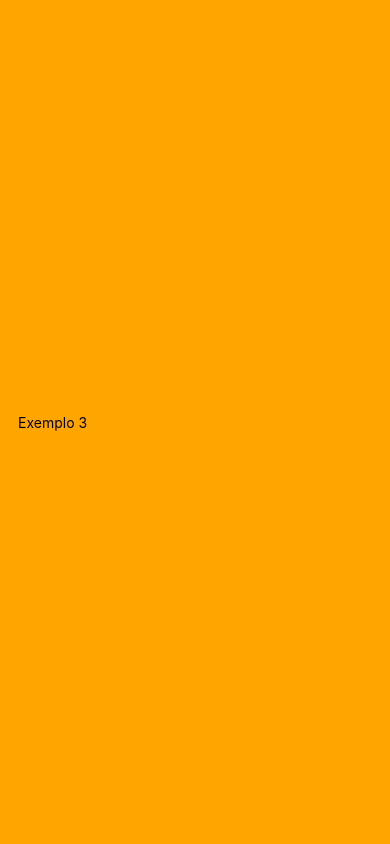
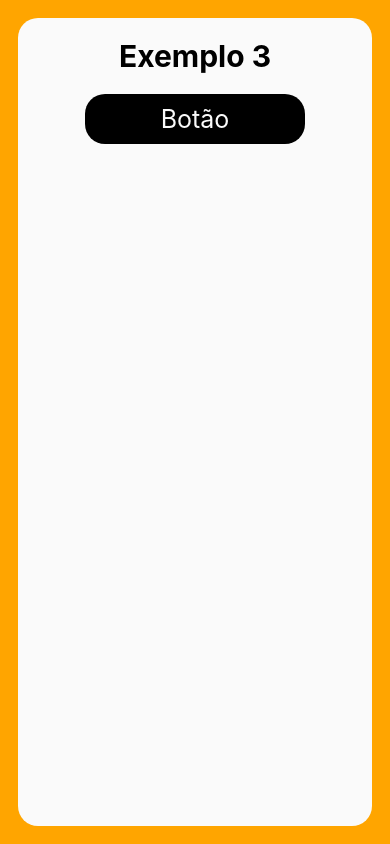
Before and after one commit to ubiratanntavares/aula_expo, a React Native app: screen / in a window 390 px wide. Built offline with nearby package versions, Linux system fonts and the light colour scheme.

Commit message:
Touchable/function onPress
Aprendemos a usar TouchableOpacity e function => onPress

```diff
--- a/App.js
+++ b/App.js
@@ -20,9 +20,8 @@
   container: {
     flex: 1,
     backgroundColor: 'orange',
-    //alignItems: 'center',
+    alignItems: 'center',
     justifyContent: 'center',
     padding:18,
-
   },
 });
--- a/src/ex_3/index.js
+++ b/src/ex_3/index.js
@@ -1,9 +1,20 @@
-import { View, Text, Pressable } from 'react-native';
+import { View, Text, TouchableOpacity } from 'react-native';
+
+import styles from './styles';
 
 export default function Exemplo_3 () {
+
+    function mensagem () {
+        alert('Aula de React-Native');
+    }
+
+
     return(
-        <View>
-            <Text>Exemplo 3</Text>
+        <View style={styles.container}>
+            <Text style={styles.titulo}>Exemplo 3</Text>
+            <TouchableOpacity style={styles.botao} onPress={() => mensagem()}>
+                <Text style={styles.txtBotao}>Botão</Text>
+            </TouchableOpacity>
         </View>
     );
 }
--- a/src/ex_3/styles.js
+++ b/src/ex_3/styles.js
@@ -0,0 +1,32 @@
+import { StyleSheet } from 'react-native';
+
+const styles = StyleSheet.create({
+    container: {
+        flex: 1,
+        backgroundColor: '#fafafa',
+        width: '100%',
+        borderRadius: 20,
+        alignItems: 'center',
+        padding: 20,
+    },
+    titulo: {
+        fontSize: 30,
+        fontWeight: 'bold',
+    },
+    botao: {
+        width: '70%',
+        padding: 10,
+        margin: 20,
+        backgroundColor: '#000',
+        alignItems:'center',
+        justifyContent:'center',
+        borderRadius:20,
+    },
+    txtBotao: {
+        fontSize: 25,
+        color: '#fafafa',
+    },
+
+});
+
+export default styles;
```
